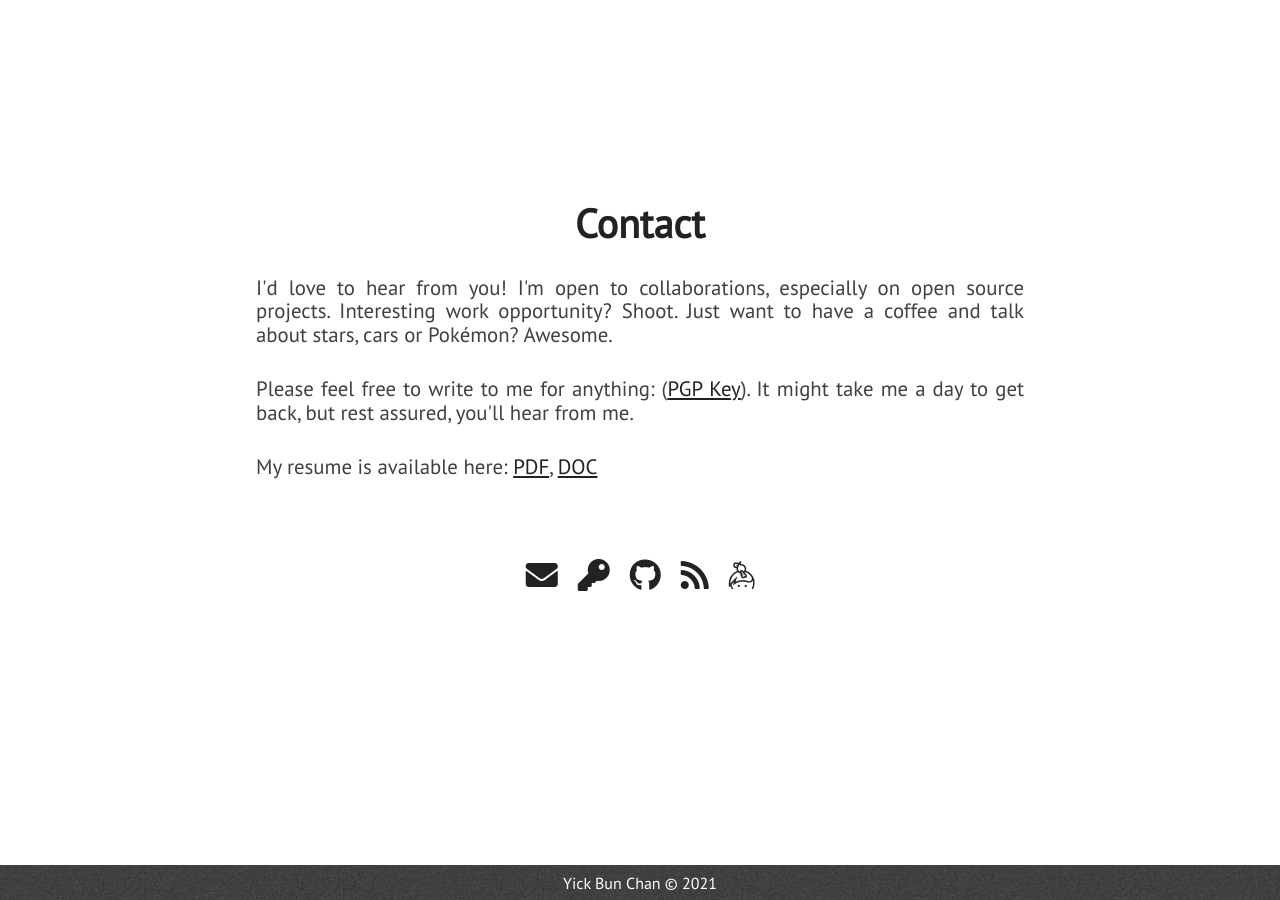
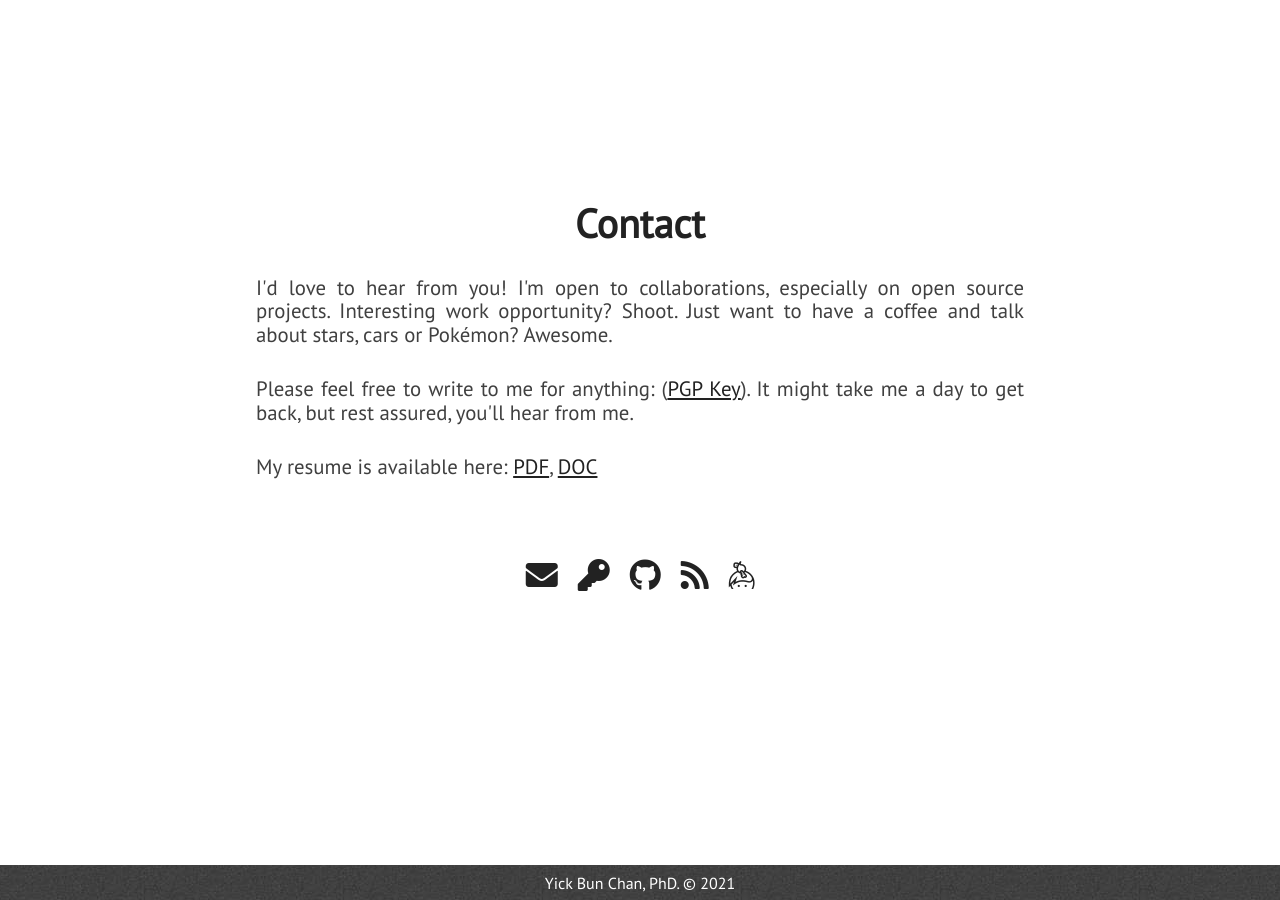
Before and after one commit to ybchan/ybchan.github.io, a Jekyll site: the page built from index.html, in a window 1280 px wide and 900 px high, scrolled down 5081 px. Built offline with Jekyll 4.4.1, drawn with Linux system fonts in a browser that asks for light colours; nearby versions of some CDN libraries; some of the changed text lies outside the part shown.

Commit message:
Update title

```diff
--- a/_config.yml
+++ b/_config.yml
@@ -1,4 +1,4 @@
-title: Yick Bun Chan
+title: Yick Bun Chan, PhD.
 description: #Web & Security Engineer
 site_title: #'@abhn - Abhishek Nagekar'
 
--- a/_includes/head.html
+++ b/_includes/head.html
@@ -16,5 +16,5 @@
     <link rel="stylesheet" href="assets/css/main.css"/>
     <link rel="stylesheet" href="assets/css/card.css"/>
     <link rel="shortcut icon" href="assets/images/favicon.ico" />
-    <meta name="description" content="Portfolio - Abhishek Nagekar | Full stack web development, open source and information security">
+    <meta name="description" content="Portfolio - Yick Bun Chan | Biomedical researcher and Data Scientist">
 </head>
--- a/index.html
+++ b/index.html
@@ -1,4 +1,4 @@
 ---
 layout: default
-title: Yick Bun Chan
+title: Yick Bun Chan, PhD.
 ---
```
